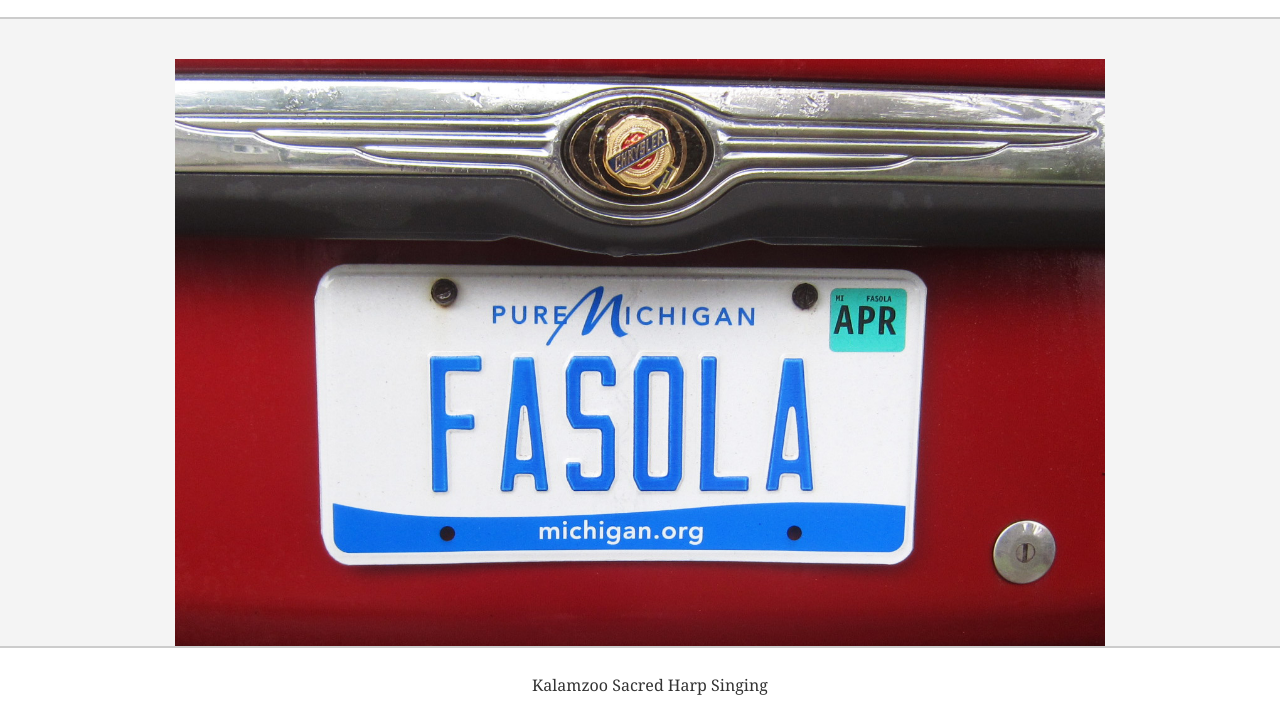
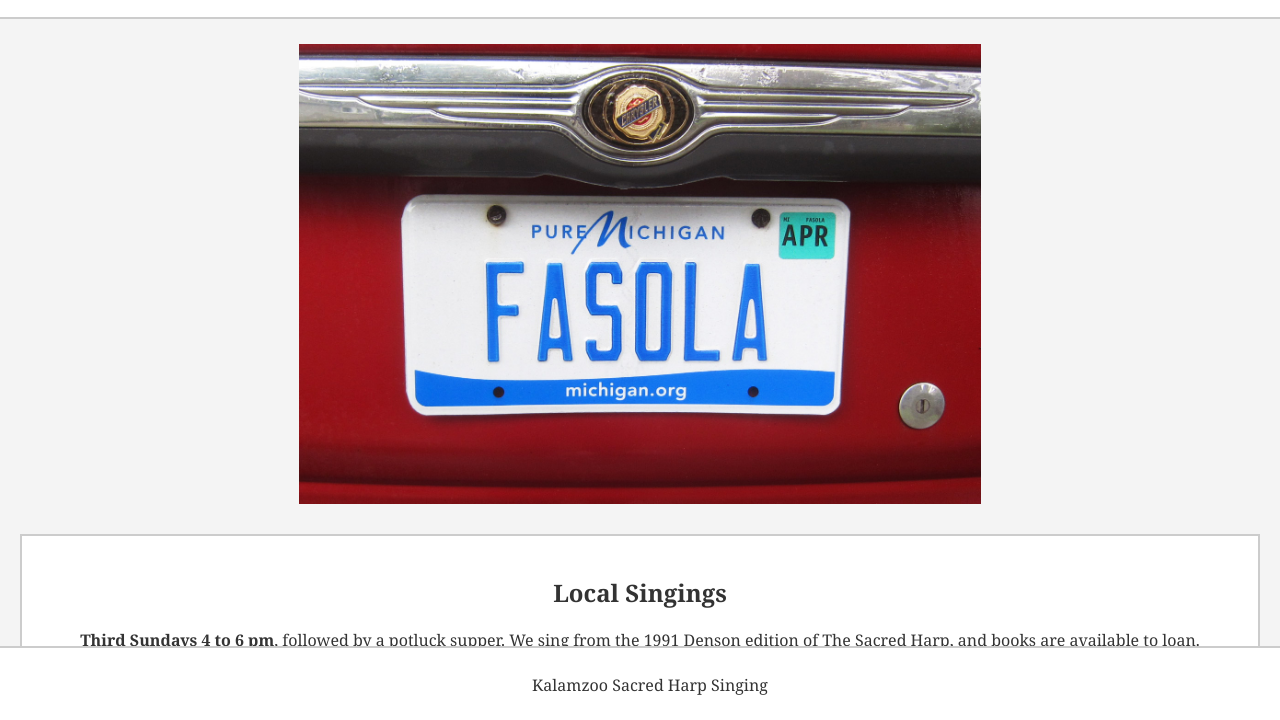
Before and after one commit to willf/fasolazoo-org, a plain HTML site: page index.html in a window 1280 px wide. Shown: the part 78-798 px from the top of the page. Drawn offline with Linux system fonts and the light colour scheme; a web font is replaced by a local one.

Commit message:
minor changes

```diff
--- a/styles.css
+++ b/styles.css
@@ -29,9 +29,9 @@
 }
 
 .photo img {
-  max-width: 75%;
+  max-width: 55%;
   border: 0px solid #ccc;
-  margin: 20px 0;
+  margin: 5px 0;
 }
 
 .announcements {
```
